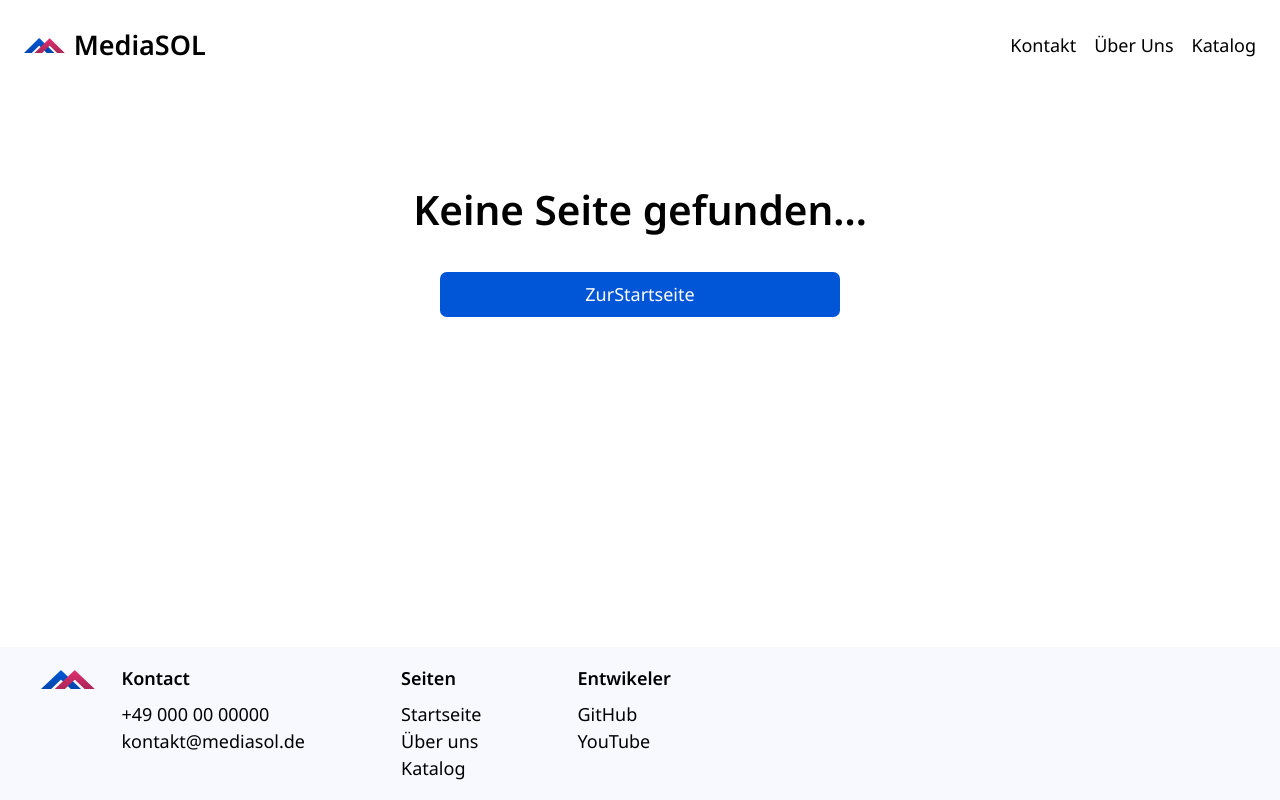
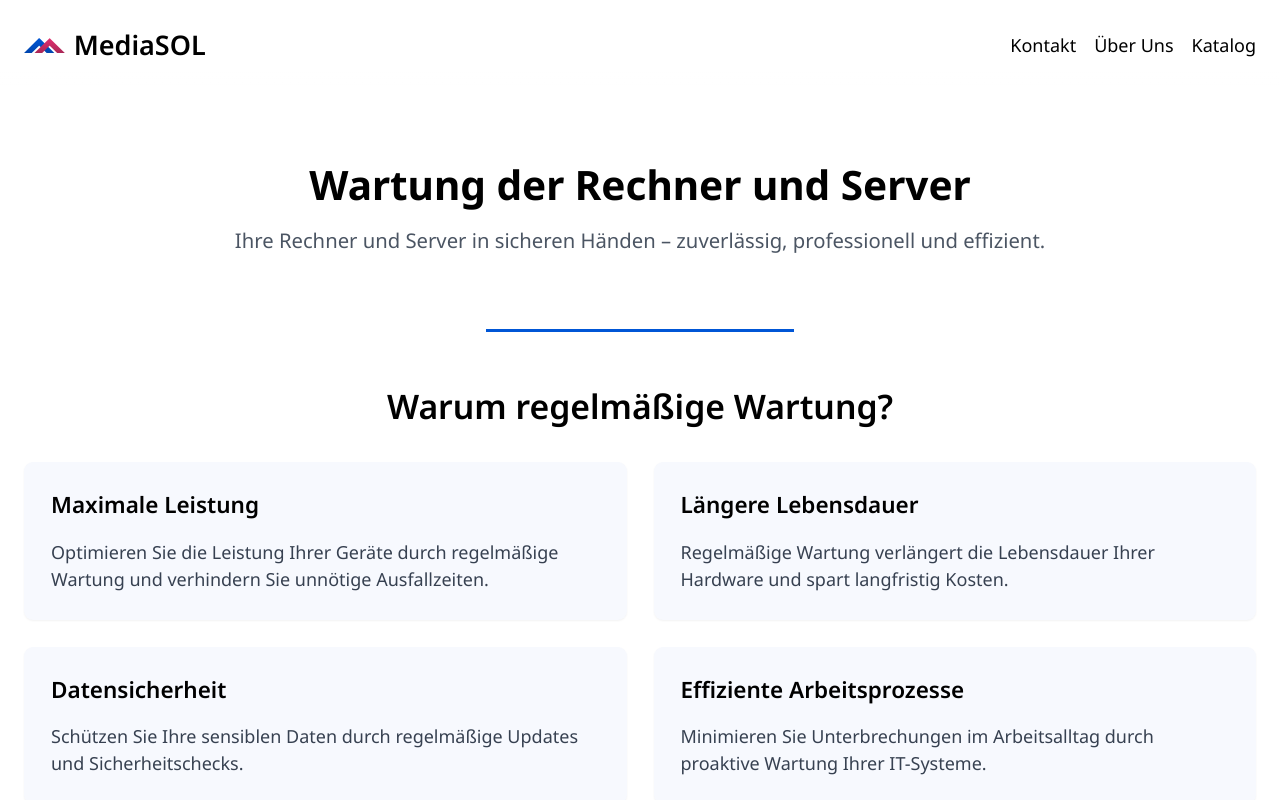
Before and after one commit to Gafum/mediaSOL, a React (Vite) app: page /service/maintenance in a window 1280 px wide. Shown: the top 800 px of the page. Built offline with nearby package versions, Linux system fonts and the light colour scheme.

Commit message:
added Maintenance service screen

```diff
--- a/src/Routing/Routing.types.ts
+++ b/src/Routing/Routing.types.ts
@@ -1,4 +1,10 @@
-type RouteKeys = "home" | "contact" | "about" | "catalog" | "contationService";
+type RouteKeys =
+   | "home"
+   | "contact"
+   | "about"
+   | "catalog"
+   | "contationService"
+   | "maintenanceService";
 
 export interface IRoutingList {
    path: string;
--- a/src/Routing/RoutingList.tsx
+++ b/src/Routing/RoutingList.tsx
@@ -2,6 +2,7 @@ import About from "../Screens/About/About";
 import Contact from "../Screens/Contact/Contact";
 import Home from "../Screens/Home/Home";
 import { ConsultationService } from "../Screens/Services/Consultation/Consultation";
+import { Maintenance } from "../Screens/Services/Maintenance/Maintenance";
 import { IScreenList } from "./Routing.types";
 
 export const screenList: IScreenList = {
@@ -18,4 +19,9 @@ export const screenList: IScreenList = {
       component: <ConsultationService />,
       name: "Beratung",
    },
+   maintenanceService: {
+      path: "/service/maintenance",
+      component: <Maintenance />,
+      name: "Wartung der Rechner",
+   },
 };
--- a/src/Screens/About/About.tsx
+++ b/src/Screens/About/About.tsx
@@ -100,7 +100,7 @@ function About() {
    const navigate = useNavigate();
 
    return (
-      <div className="max-w-[800px] m-auto flex flex-col">
+      <div className="max-w-[900px] m-auto flex flex-col">
          <section className="About__description flex gap-4 justify-start items-center flex-col lg:flex-row">
             <img
                src="/mainIcon.svg"
--- a/src/Screens/Home/MyComponents/ReviewsSection.tsx
+++ b/src/Screens/Home/MyComponents/ReviewsSection.tsx
@@ -1,10 +1,10 @@
-import Slider from "react-slick"
-import { sliderSettings } from "../../../UI/CustomData/sliderSettings"
+import Slider from "react-slick";
+import { sliderSettings } from "../../../UI/CustomData/sliderSettings";
 
 interface IReviews {
-   userName: string
-   comment: string
-   stars: 0 | 1 | 2 | 3 | 4
+   userName: string;
+   comment: string;
+   stars: 0 | 1 | 2 | 3 | 4;
 }
 
 const starsName: string[] = [
@@ -13,7 +13,7 @@ const starsName: string[] = [
    "Okay",
    "Gut",
    "Ausgezeichnet",
-]
+];
 
 const reviewsList: IReviews[] = [
    {
@@ -46,7 +46,7 @@ const reviewsList: IReviews[] = [
          "Der Service ist unzuverlässig, Lieferzeiten werden oft nicht eingehalten, und die technische Unterstützung ist schwer erreichbar.",
       stars: 0,
    },
-]
+];
 
 function ReviewsSection(): JSX.Element {
    return (
@@ -57,7 +57,7 @@ function ReviewsSection(): JSX.Element {
                {reviewsList.map(({ userName, comment, stars }) => {
                   return (
                      <div className="pr-4 w-1/3" key={comment}>
-                        <div className="bg-primaryLightGrey rounded-md p-4 h-[210px]">
+                        <div className="bg-primaryLightGrey shadow-sm rounded-md p-4 h-[210px]">
                            <div className="flex justify-between">
                               <div className="Stars flex flex-col items-start">
                                  <h4 className="capitalize font-semibold">
@@ -83,7 +83,7 @@ function ReviewsSection(): JSX.Element {
                                           >
                                              <path d="M11.525 2.295a.53.53 0 0 1 .95 0l2.31 4.679a2.123 2.123 0 0 0 1.595 1.16l5.166.756a.53.53 0 0 1 .294.904l-3.736 3.638a2.123 2.123 0 0 0-.611 1.878l.882 5.14a.53.53 0 0 1-.771.56l-4.618-2.428a2.122 2.122 0 0 0-1.973 0L6.396 21.01a.53.53 0 0 1-.77-.56l.881-5.139a2.122 2.122 0 0 0-.611-1.879L2.16 9.795a.53.53 0 0 1 .294-.906l5.165-.755a2.122 2.122 0 0 0 1.597-1.16z" />
                                           </svg>
-                                       )
+                                       );
                                     })}
                                  </div>
                               </div>
@@ -96,12 +96,12 @@ function ReviewsSection(): JSX.Element {
                            </p>
                         </div>
                      </div>
-                  )
+                  );
                })}
             </Slider>
          </div>
       </div>
-   )
+   );
 }
 
-export default ReviewsSection
+export default ReviewsSection;
--- a/src/Screens/Home/MyComponents/ServicesSection.tsx
+++ b/src/Screens/Home/MyComponents/ServicesSection.tsx
@@ -86,7 +86,9 @@ function ServicesSection(): JSX.Element {
                </svg>
             </div>
          </div>
+
          <div className="w-1/2 flex flex-col gap-4">
+            <Link to={screenList.maintenanceService.path}>
                <div className="relative bg-primaryDarkGrey flex flex-col gap-4 p-5 rounded-lg">
                   <div className="text__block absolute max-w-[350px] w-2/5">
                      <h1 className="text-white text-2xl">
@@ -117,6 +119,7 @@ function ServicesSection(): JSX.Element {
                      <circle cx="48" cy="74" r="3" fill="#eee"></circle>
                   </svg>
                </div>
+            </Link>
             <div className="relative bg-primaryBlue flex flex-col gap-4 p-5 rounded-lg">
                <div className="text__block absolute max-w-[350px] w-2/5">
                   <h1 className="text-white text-2xl">
--- a/src/Screens/Services/Consultation/Consultation.tsx
+++ b/src/Screens/Services/Consultation/Consultation.tsx
@@ -6,7 +6,7 @@ export const ConsultationService = (): JSX.Element => {
    const navigate = useNavigate();
 
    return (
-      <div className=" text-gray-800">
+      <>
          {/* Hero Section */}
          <section className="bg-primaryBlue text-white py-20 px-4 text-center rounded-md">
             <h1 className="text-4xl font-bold mb-4 text-white">
@@ -45,21 +45,21 @@ export const ConsultationService = (): JSX.Element => {
                Unsere Dienstleistungen
             </h2>
             <div className="grid grid-cols-1 md:grid-cols-3 gap-6 w-full">
-               <div className="bg-primaryLightGrey rounded-lg px-6 py-10 text-center">
+               <div className="bg-primaryLightGrey shadow-sm rounded-lg px-6 py-10 text-center">
                   <h3 className="text-xl font-semibold mb-4">Schulberatung</h3>
                   <p>
                      Unterstützung bei der Entwicklung moderner Lehrpläne und
                      digitaler Tools.
                   </p>
                </div>
-               <div className="bg-primaryLightGrey rounded-lg px-6 py-10 text-center">
+               <div className="bg-primaryLightGrey shadow-sm rounded-lg px-6 py-10 text-center">
                   <h3 className="text-xl font-semibold mb-4">Firmenberatung</h3>
                   <p>
                      Beratung zu Teammanagement, Digitalisierung und
                      Geschäftsoptimierung.
                   </p>
                </div>
-               <div className="bg-primaryLightGrey rounded-lg px-6 py-10 text-center">
+               <div className="bg-primaryLightGrey shadow-sm rounded-lg px-6 py-10 text-center">
                   <h3 className="text-xl font-semibold mb-4">
                      Workshops und Seminare
                   </h3>
@@ -88,6 +88,6 @@ export const ConsultationService = (): JSX.Element => {
                color="primaryPink"
             />
          </section>
-      </div>
+      </>
    );
 };
--- /dev/null
+++ b/src/Screens/Services/Maintenance/Maintenance.tsx
@@ -0,0 +1,89 @@
+import { useNavigate } from "react-router-dom";
+import CustomBtn from "../../../UI/CustomBtn/CustomBtn";
+import { screenList } from "../../../Routing/RoutingList";
+
+export const Maintenance = (): JSX.Element => {
+   const navigate = useNavigate();
+
+   return (
+      <div>
+         {/* Hero Section */}
+         <section className="text-center py-16">
+            <h1 className="text-4xl font-bold mb-4">
+               Wartung der Rechner und Server
+            </h1>
+            <p className="text-lg text-gray-600">
+               Ihre Rechner und Server in sicheren Händen – zuverlässig,
+               professionell und effizient.
+            </p>
+         </section>
+
+         <div className="w-1/4 h-[3px] bg-primaryBlue m-auto" />
+
+         {/* Vorteile der Wartung */}
+         <section className="py-12 border-t border-gray-200">
+            <h2 className="text-3xl font-semibold text-center mb-8">
+               Warum regelmäßige Wartung?
+            </h2>
+            <div className="grid grid-cols-1 md:grid-cols-2 gap-6">
+               <div className="bg-primaryLightGrey shadow-sm rounded-lg p-6">
+                  <h3 className="text-xl font-semibold mb-4">
+                     Maximale Leistung
+                  </h3>
+                  <p className="text-gray-700">
+                     Optimieren Sie die Leistung Ihrer Geräte durch regelmäßige
+                     Wartung und verhindern Sie unnötige Ausfallzeiten.
+                  </p>
+               </div>
+               <div className="bg-primaryLightGrey shadow-sm rounded-lg p-6">
+                  <h3 className="text-xl font-semibold mb-4">
+                     Längere Lebensdauer
+                  </h3>
+                  <p className="text-gray-700">
+                     Regelmäßige Wartung verlängert die Lebensdauer Ihrer
+                     Hardware und spart langfristig Kosten.
+                  </p>
+               </div>
+               <div className="bg-primaryLightGrey shadow-sm rounded-lg p-6">
+                  <h3 className="text-xl font-semibold mb-4">
+                     Datensicherheit
+                  </h3>
+                  <p className="text-gray-700">
+                     Schützen Sie Ihre sensiblen Daten durch regelmäßige Updates
+                     und Sicherheitschecks.
+                  </p>
+               </div>
+               <div className="bg-primaryLightGrey shadow-sm rounded-lg p-6">
+                  <h3 className="text-xl font-semibold mb-4">
+                     Effiziente Arbeitsprozesse
+                  </h3>
+                  <p className="text-gray-700">
+                     Minimieren Sie Unterbrechungen im Arbeitsalltag durch
+                     proaktive Wartung Ihrer IT-Systeme.
+                  </p>
+               </div>
+            </div>
+         </section>
+
+         {/* Call to Action */}
+         <section className="py-20 px-4 bg-primaryPink rounded-md text-center">
+            <div className="text-center">
+               <h2 className="text-3xl font-semibold mb-6 text-white">
+                  Bereit für sichere IT-Systeme?
+               </h2>
+               <p className="text-lg text-white mb-8">
+                  Kontaktieren Sie uns, um mehr über unsere Wartungsservices zu
+                  erfahren. Unser Team steht Ihnen zur Seite!
+               </p>
+               <CustomBtn
+                  onClick={() => navigate(screenList.contact.path)}
+                  btnText="Jetzt Kontakt aufnehmen"
+                  className="w-1/2 min-w-200px font-semibold"
+                  bgColor="white"
+                  color="primaryPink"
+               />
+            </div>
+         </section>
+      </div>
+   );
+};
```
Lines whose indentation alone changed are shown as unchanged.
